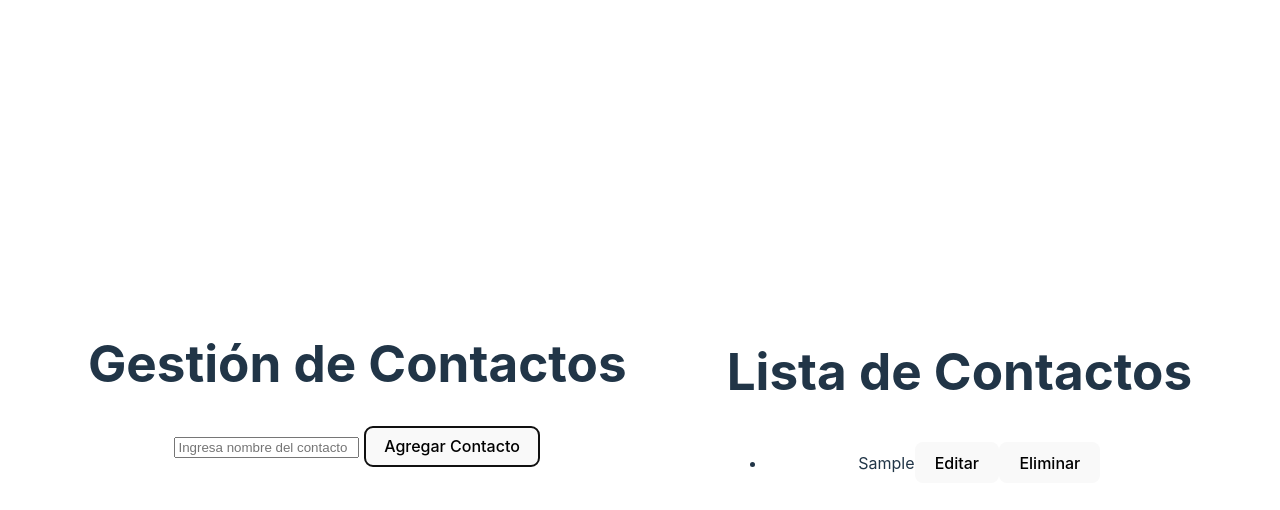
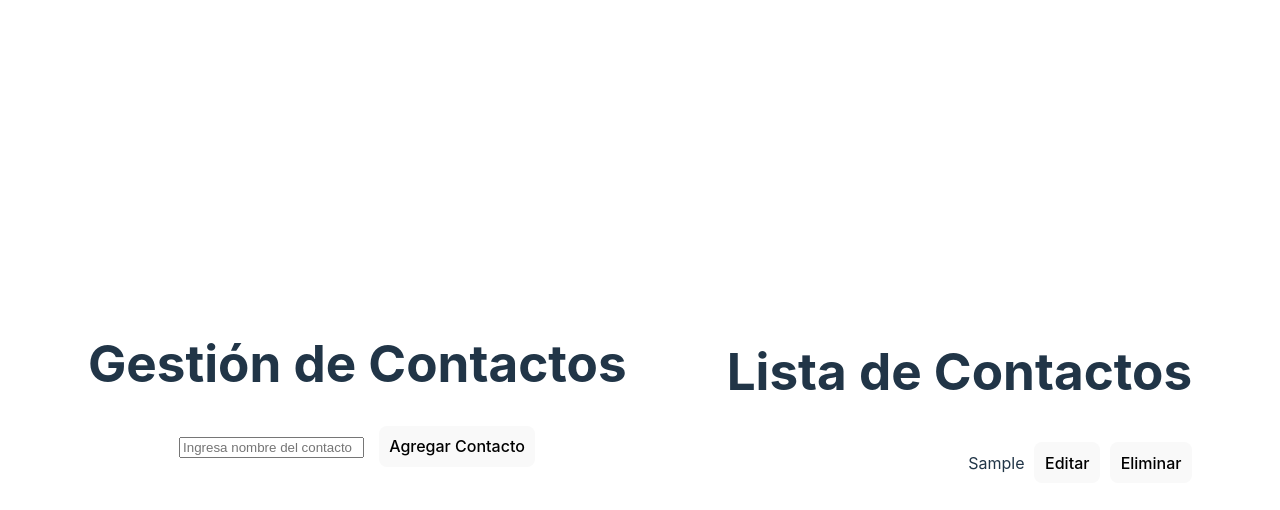
Before and after one commit to jlac8/contact-manager, a website built with Vite: page index.html in a window 1280 px wide. Both pictures are taken after typing "Sample" into the empty fields and a click on the button "Agregar Contacto". Built offline with nearby package versions, Linux system fonts and the light colour scheme.

Commit message:
feat: primera versión

```diff
--- a/style.css
+++ b/style.css
@@ -6,14 +6,7 @@
   color-scheme: light dark;
   color: rgba(255, 255, 255, 0.87);
   background-color: #242424;
-
-  font-synthesis: none;
-  text-rendering: optimizeLegibility;
-  -webkit-font-smoothing: antialiased;
-  -moz-osx-font-smoothing: grayscale;
 }
-
-
 
 body {
   margin: 0;
@@ -28,6 +21,18 @@ h1 {
   line-height: 1.1;
 }
 
+#contactList {
+  display: flex;
+  flex-direction: column;
+  gap: 10px;
+  align-items: flex-end;
+}
+
+li {
+  display: flex;
+  align-items: center;
+}
+
 #app {
   max-width: 1280px;
   margin: 0 auto;
@@ -38,35 +43,21 @@ h1 {
   gap: 100px;
 }
 
-#contactName {
-  width: 200px;
-}
-
-.card {
-  padding: 2em;
-}
-
-.read-the-docs {
-  color: #888;
-}
-
 button {
   border-radius: 8px;
   border: 1px solid transparent;
-  padding: 0.6em 1.2em;
+  padding: 0.6em;
   font-size: 1em;
+  font-family: inherit;
   font-weight: 500;
-  font-family: inherit;
   background-color: #1a1a1a;
   cursor: pointer;
   transition: border-color 0.25s;
+  margin-left: 10px;
 }
+
 button:hover {
   border-color: #646cff;
-}
-button:focus,
-button:focus-visible {
-  outline: 4px auto -webkit-focus-ring-color;
 }
 
 @media (prefers-color-scheme: light) {
```
